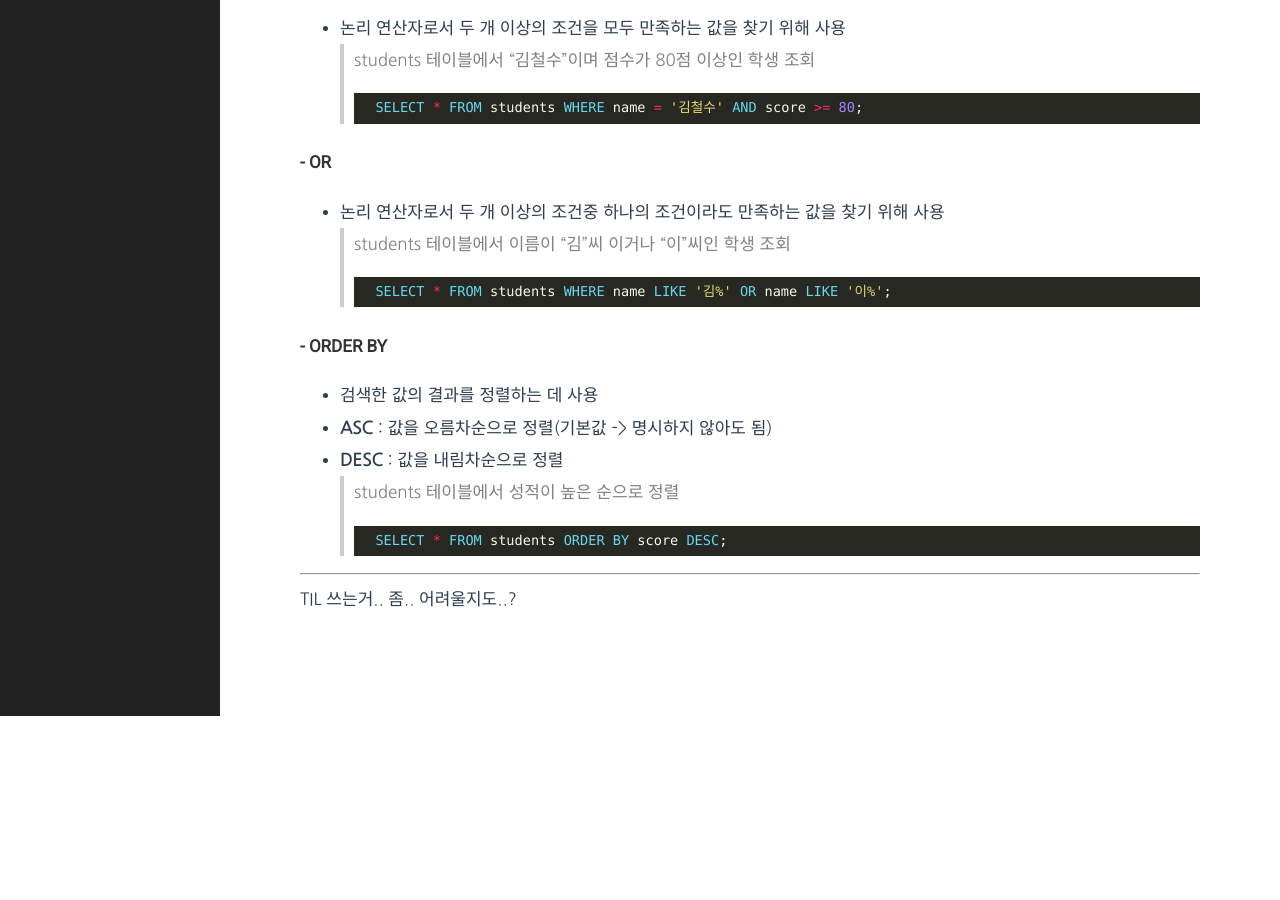
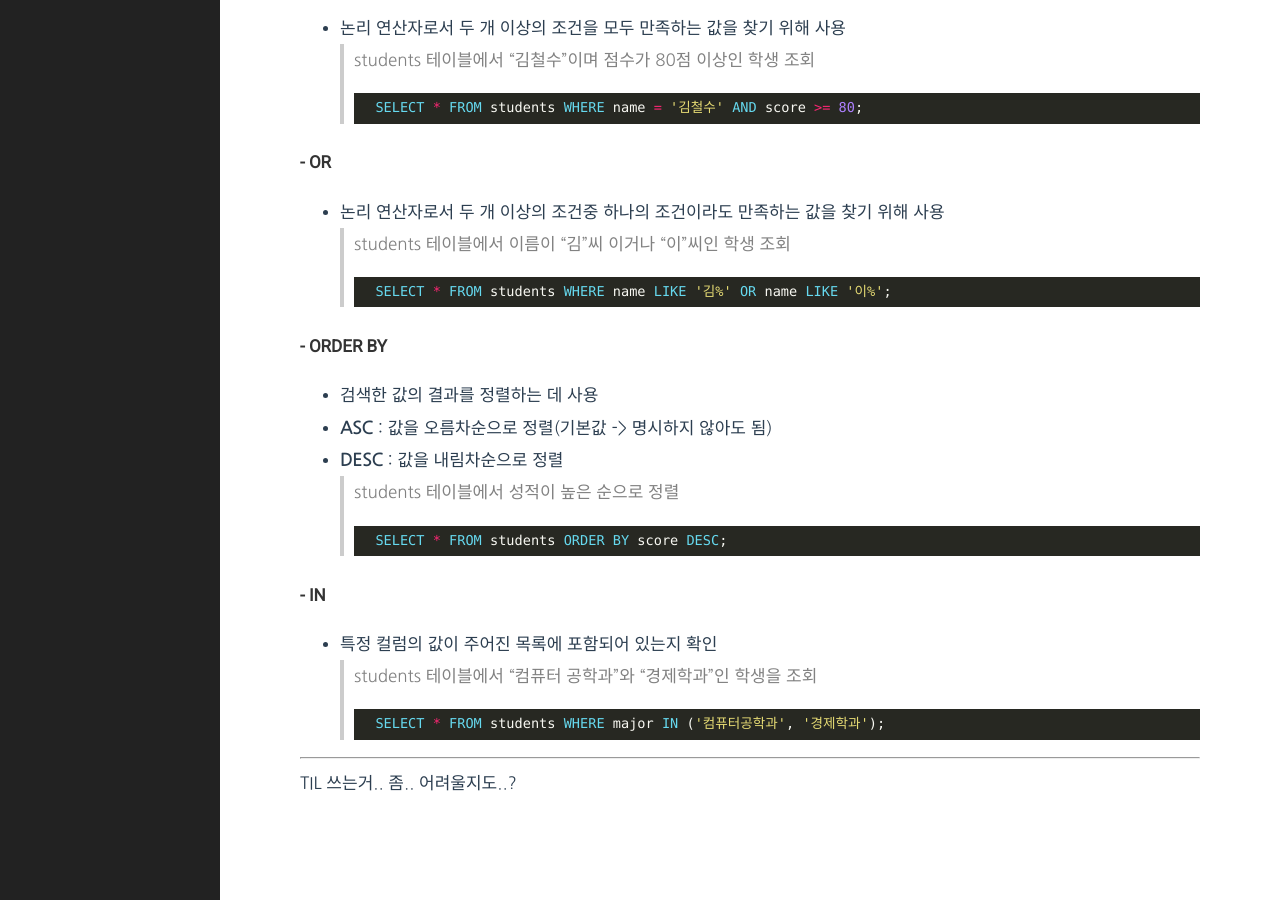
Before and after one commit to s-woni/s-woni.github.io, a Jekyll site: the page built from _posts/2025-01-14-til.md, in a window 1280 px wide and 900 px high, scrolled down 2059 px. Built offline with Jekyll 4.4.1, drawn with Linux system fonts in a browser that asks for light colours; before the commit the page ends 2775 px from its top, so only the background shows below that.

Commit message:
Update 2025-01-14-til.md

````diff
--- a/_posts/2025-01-14-til.md
+++ b/_posts/2025-01-14-til.md
@@ -97,6 +97,13 @@ category: bootcamp-til
     SELECT * FROM students ORDER BY score DESC;
     ```
 
+#### - IN
+- 특정 컬럼의 값이 주어진 목록에 포함되어 있는지 확인
+> students 테이블에서 "컴퓨터 공학과"와 "경제학과"인 학생을 조회
+    ```sql
+    SELECT * FROM students WHERE major IN ('컴퓨터공학과', '경제학과');
+    ```
+
 ---
 
 TIL 쓰는거.. 좀.. 어려울지도..?
````
